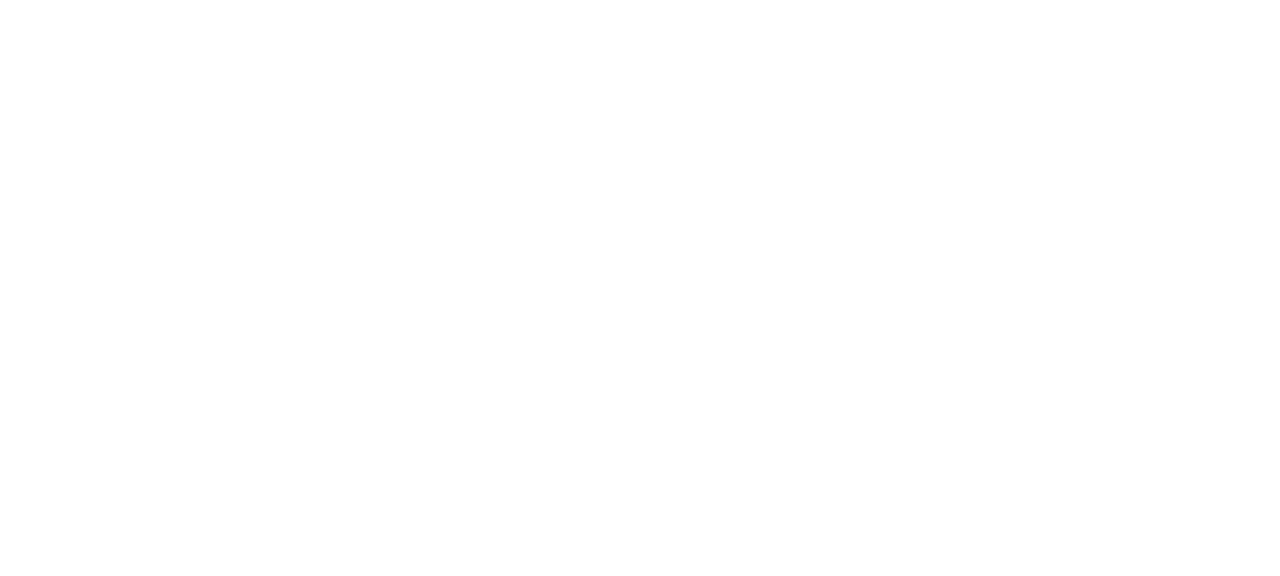
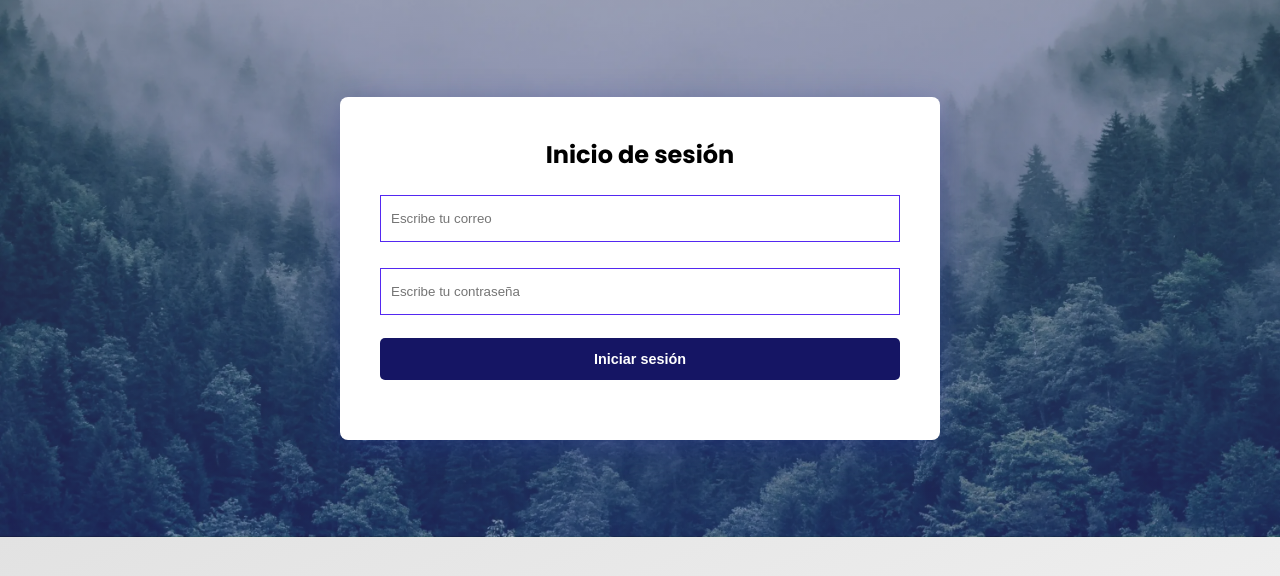
Before and after one commit to Aminsfnhdez/login_vite_react, a React (Vite) app: page /login in a window 1280 px wide. Before the commit this address had no page. Shown: the top 576 px of the page. Built offline with nearby package versions, Linux system fonts and the light colour scheme.

Commit message:
add Login and form validation

```diff
--- a/src/App.jsx
+++ b/src/App.jsx
@@ -1,4 +1,5 @@
 import Form from "./Components/Form/Form";
+import Login from "./Components/Login/Login";
 import {BrowserRouter as Router, Routes, Route} from "react-router-dom";
 function App() {
 
@@ -8,6 +9,7 @@
       <Router>
         <Routes>
           <Route path="/" element={<Form />} />
+          <Route path="/login" element={<Login />} />
         </Routes>
       </Router>
     </>
--- /dev/null
+++ b/src/Components/Login/Login.jsx
@@ -0,0 +1,38 @@
+import React from 'react'
+import Input from '../Inputs/Input'
+import Button from '../Button/Button'
+import { useState } from 'react'
+const Login = () => {
+    const [formData, setFormData] = useState({
+        email: '',
+        password: ''
+    })
+    const [error, setError] = useState("");
+
+    const handleSubmit = (e) => {
+        e.preventDefault();
+        setError("");
+        alert("Login exitoso");
+        console.log("Formulario enviado", formData);
+    }
+    const handleChange = (e) => {
+        const {name, value} = e.target;
+        setFormData({
+            ...formData,
+            [name]: value
+        })
+    }
+  return (
+    <section className='register'>
+        <form onSubmit={handleSubmit}>
+            <h3>Inicio de sesión</h3>
+            <Input placeholder="Escribe tu correo" type="email" required name="email" onChange={handleChange}/>
+            <Input placeholder="Escribe tu contraseña" type="password" required name="password" onChange={handleChange}/>
+            {error && <p className="error-message">{error}</p>}
+            <Button type="submit">Iniciar sesión</Button>
+        </form>
+    </section>
+  )
+}
+
+export default Login
```
